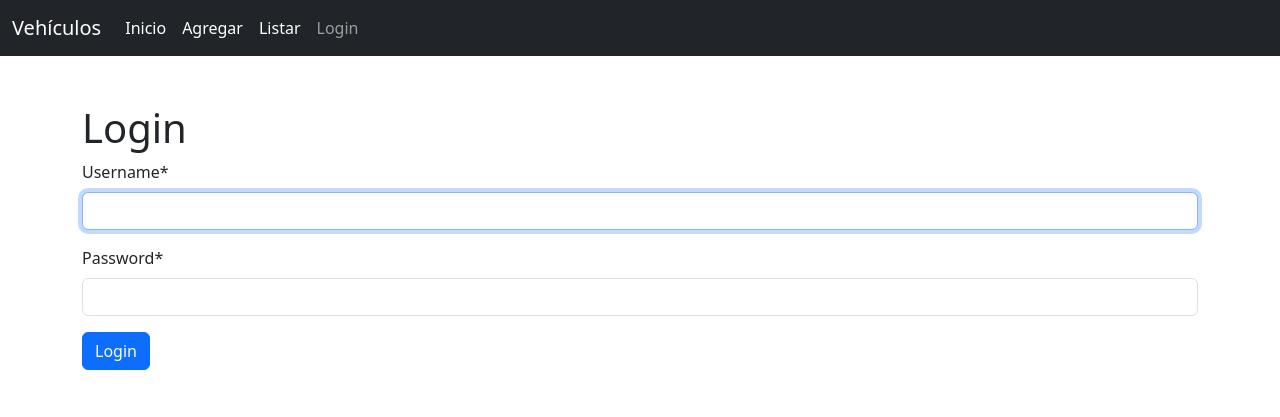
After one commit to oyarso/06-Proyecto_VehiculosFD, a Django app: page /login/ in a window 1280 px wide. The commit adds this page. Shown: the top 417 px of the page. Run offline with Django 5.2, Linux system fonts and the light colour scheme; some libraries are stand-ins or nearby versions.

Commit message:
Cuarto item

```diff
--- a/templates/menu.html
+++ b/templates/menu.html
@@ -24,6 +24,23 @@
             <a class="nav-link active" aria-current="page" href="/listar">Listar</a>
 </li>
         </ul>
+
+    <div class="collapse navbar-collapse" id="navbarText">
+        <ul class="navbar-nav mr-auto">
+        {% if user.is_authenticated %}
+        <li class="nav-item">
+        <a class="nav-link" href="/logout">Salir</a>
+        </li>
+        <li class="nav-item">
+        <a class="nav-link" href="#">Hola, {{user.username}}</a>
+        </li>
+        {% else %}
+        <li class="nav-item">
+        <a class="nav-link" href="/login">Login</a>
+        </li>
+
+        {% endif %}
+        </ul>
     </div>
     </nav>
     {% endblock %}
--- /dev/null
+++ b/vehiculo/templates/registration/login.html
@@ -0,0 +1,15 @@
+{% include "menu.html" %}
+
+{% block content %}
+    {% load crispy_forms_tags %}
+    <!--Login-->
+    <div class="container py-5">
+        <h1>Login</h1>
+        <form method="POST">
+            {% csrf_token %}
+            {{ login_form|crispy }}
+            <button class="btn btn-primary" type="submit">Login</button>
+        </form>
+
+    </div>
+{% endblock content%}
--- a/vehiculo/urls.py
+++ b/vehiculo/urls.py
@@ -1,9 +1,11 @@
 from django.urls import path
-from .views import IndexPageView, menuView, boardsform_view, mostrar
+from .views import IndexPageView, menuView, boardsform_view, mostrar, logout_view, login_view
 
 urlpatterns = [
 path('', IndexPageView.as_view(), name='index'),
 path('menu/',  menuView, name='menu'),
 path('listar/',  mostrar, name='mostrar'),
 path('add/', boardsform_view, name='addform'),
+path('logout/', logout_view, name="logout"),
+path('login/', login_view, name="login"),
 ]
--- a/vehiculo/views.py
+++ b/vehiculo/views.py
@@ -1,10 +1,12 @@
 from django.http import HttpResponseRedirect
-from django.contrib.contenttypes.models import ContentType
 from tokenize import PseudoExtras
 from django.views.generic import TemplateView
 from django.shortcuts import render
 from .forms import WidgetForm, BoardsForm
-
+from django.contrib import messages
+from django.contrib.auth import login, authenticate , logout
+from django.contrib.auth.forms import AuthenticationForm
+from django.contrib.auth.decorators import permission_required
 from .models import BoardsModel
 
 class IndexPageView(TemplateView):
@@ -15,6 +17,7 @@ def menuView(request):
     return render(request, template_name)
 
 def mostrar(request):
+
     vehiculos = BoardsModel.objects.all()
     return render(request, 'mostrar.html', {'vehiculos': vehiculos})
 
@@ -22,6 +25,7 @@ def mostrar(request):
 def datosform_view(request):
     context ={}
     return render(request, "datosform.html", context)
+
 
 def boardsform_view(request):
     context ={}
@@ -37,3 +41,29 @@ def widget_view(request):
     form = WidgetForm(request.POST or None)
     context['form'] = form
     return render(request, "widget_home.html", context)
+
+def login_view(request):
+    if request.method == "POST":
+        form = AuthenticationForm(request, data=request.POST)
+        if form.is_valid():
+            username = form.cleaned_data.get('username')
+            password = form.cleaned_data.get('password')
+            user = authenticate(username=username, password=password)
+            if user is not None:
+                login(request, user)
+                messages.info(request, f"Iniciaste sesión como: {username}.")
+                return HttpResponseRedirect('/menu')
+            else:
+                messages.error(request, "Invalido username o password.")
+        else:
+            messages.error(request, "Invalido username o password.")
+    else:
+        form = AuthenticationForm()
+
+    return render(request=request, template_name="registration/login.html", context={"login_form": form})
+
+
+def logout_view(request):
+    logout(request)
+    messages.info(request, "Se ha cerrado la sesión satisfactoriamente.")
+    return HttpResponseRedirect('/menu')
```
Also changed, not shown: vehiculo/admin.py (+13 -14 lines), vehiculo/models.py (+7 -4 lines), README.md, vehiculo/migrations/0005_alter_boardsmodel_marca_and_more.py (added), vehiculo/migrations/0006_alter_boardsmodel_options_alter_boardsmodel_marca.py (added).
